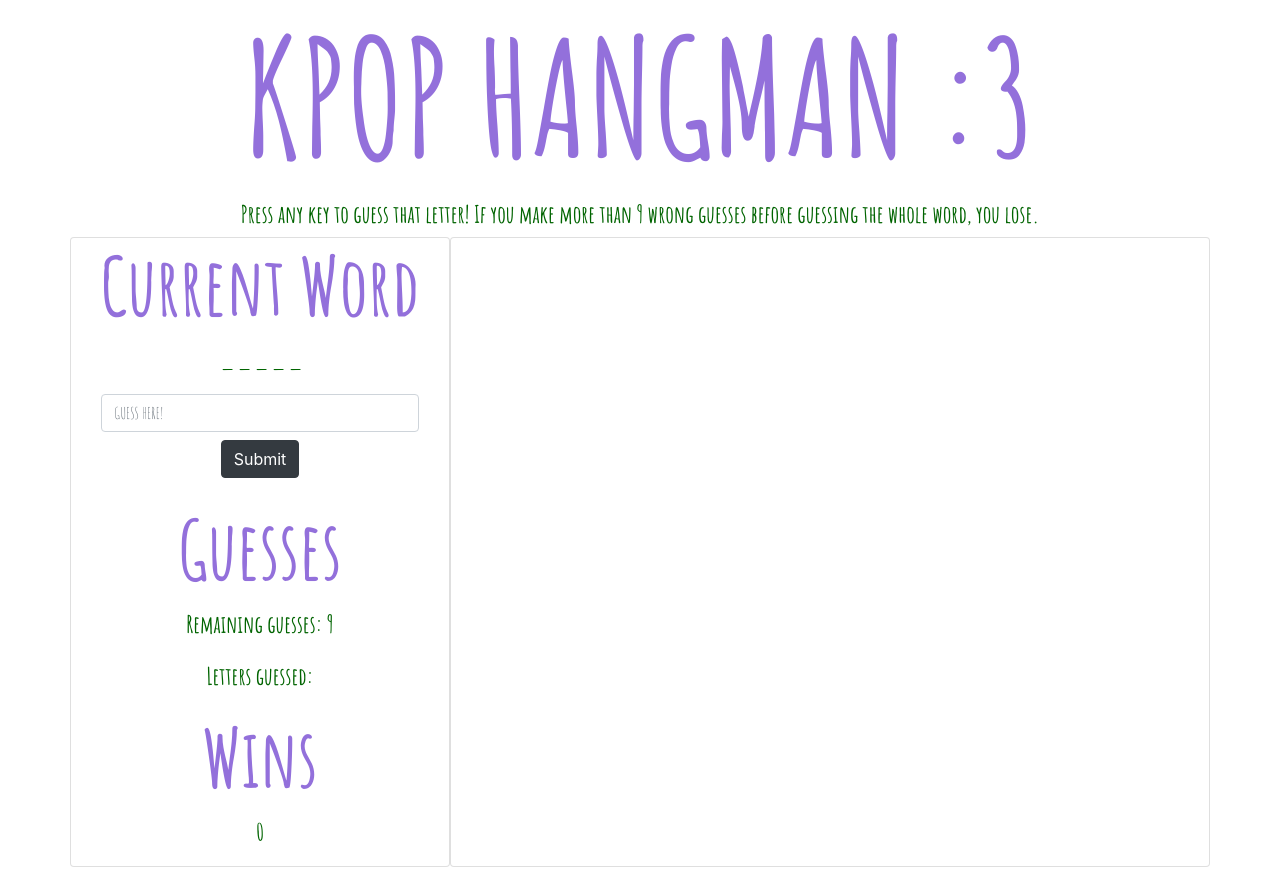
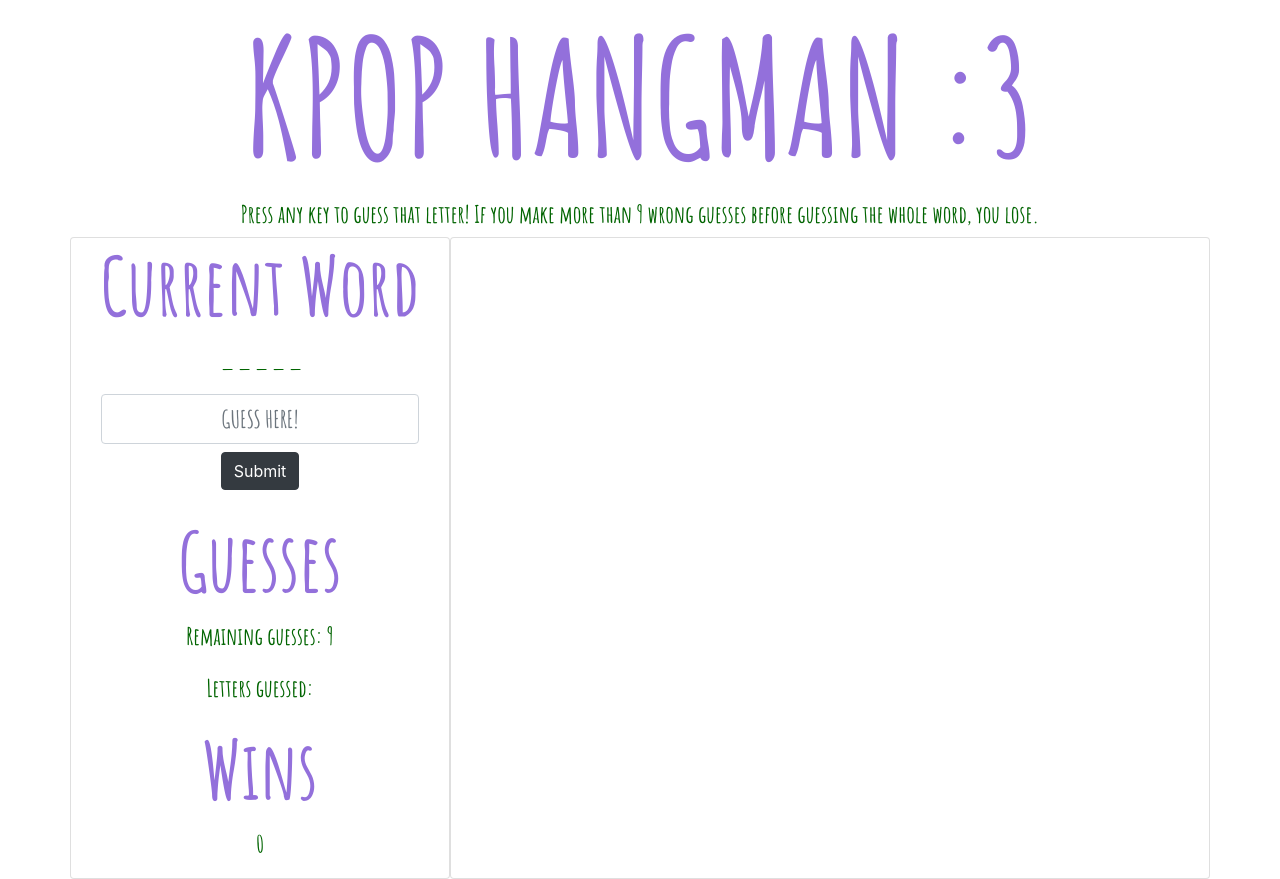
Before and after one commit to frdclav/word-guess-game, a plain HTML site: page index.html in a window 1280 px wide. Drawn offline with nearby package versions, Linux system fonts and the light colour scheme.

Commit message:
fixes regression bugs

```diff
--- a/assets/css/style.css
+++ b/assets/css/style.css
@@ -10,7 +10,7 @@ h1 {
 h2 {
     font-size: 5rem;
 }
-p,h6 {
+p,h6, input, .form-control {
     font-size: 1.5rem;
     color: darkgreen;
 
--- a/assets/javascript/game.js
+++ b/assets/javascript/game.js
@@ -113,7 +113,7 @@ var game = {
     },
     checkForWin: function () {
         if (this.currentWord === this.correctGuesses.join("")) {
-            this.forceWin();
+            return this.forceWin();
         } else {
             return false;
         }
--- a/index.html
+++ b/index.html
@@ -53,7 +53,8 @@
                         <div class="text-center col-12">
                             <form onSubmit="return false" id="input-form">
                                 <div class="form-group">
-                                    <input type="text" class="form-control" id="user-input" placeholder="GUESS HERE!">
+                                    <input type="text" class="form-control text-center font-weight-bold" id="user-input"
+                                        placeholder="GUESS HERE!">
                                     <button type='button' class="btn btn-dark my-2" id="input-button">Submit</button>
                                 </div>
                             </form>
```
